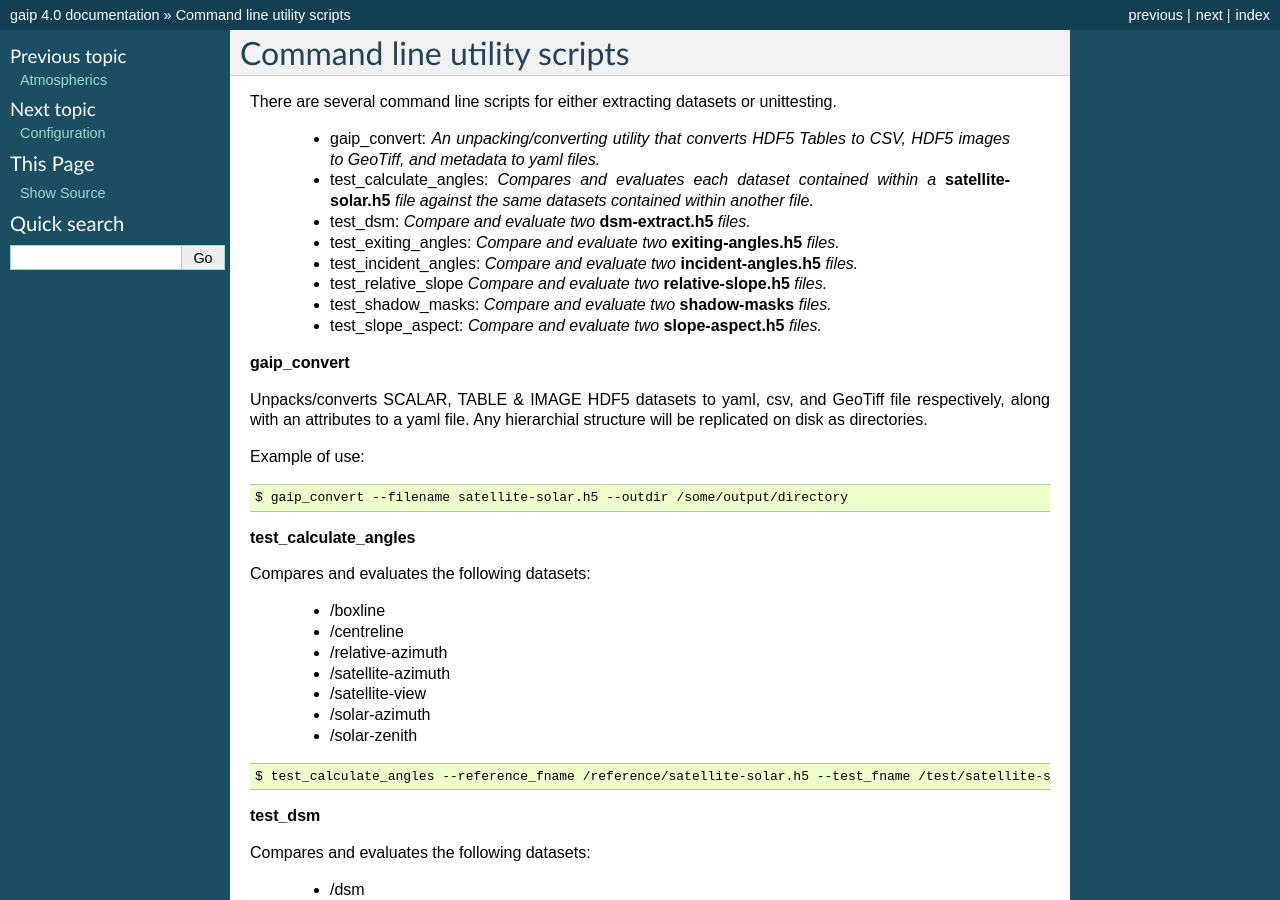
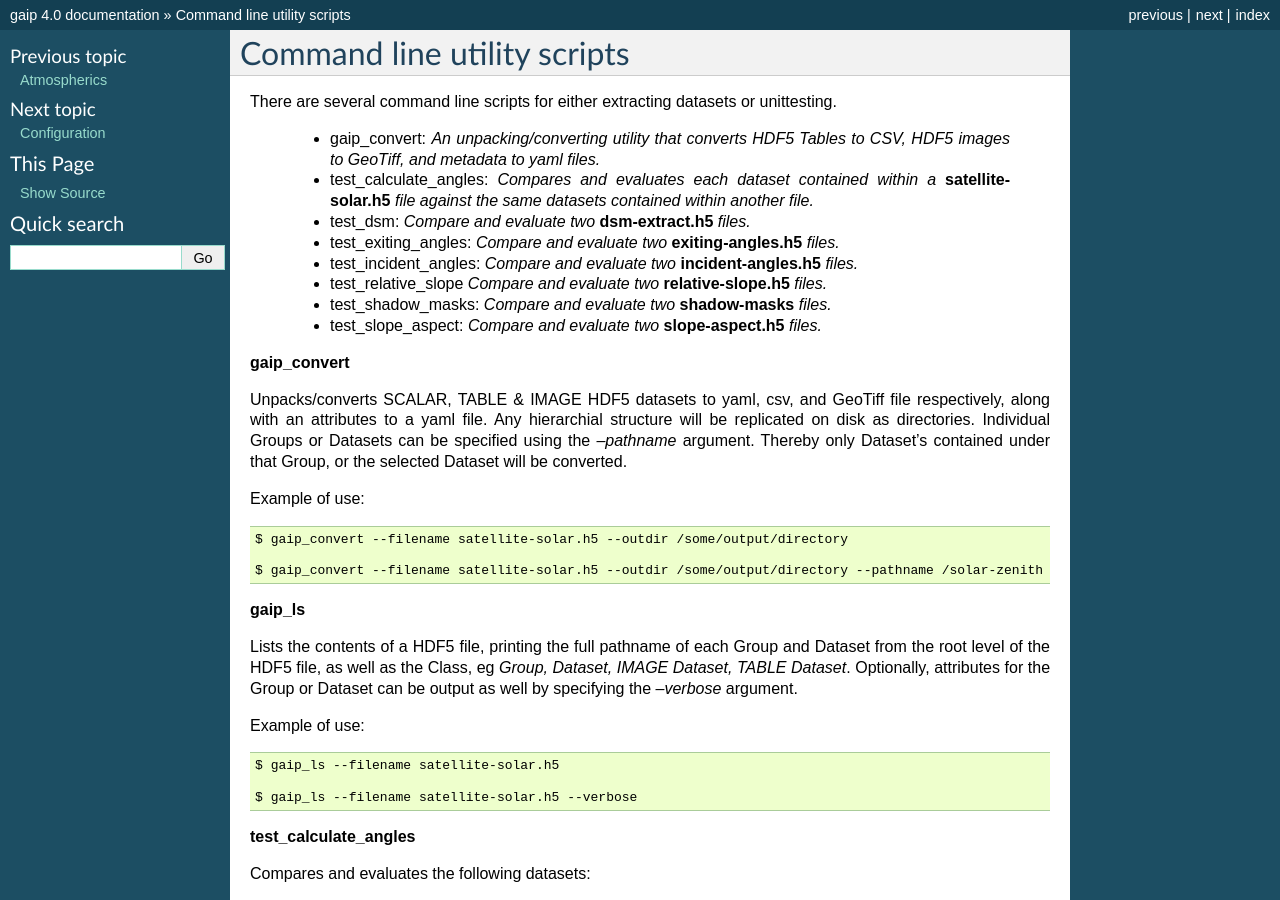
Before and after one commit to GeoscienceAustralia/wagl, a Sphinx documentation site: the page built from docs/source/scripts.rst, in a window 1280 px wide and 900 px high. Built offline with Sphinx 7.4.7, drawn with Linux system fonts in a browser that asks for light colours; pages that are not in the unit, such as notebooks, are missing from menus.

Commit message:
Added more scripts/utilities examples.

```diff
--- a/docs/source/scripts.rst
+++ b/docs/source/scripts.rst
@@ -14,13 +14,27 @@ There are several command line scripts for either extracting datasets or unittes
 
 **gaip_convert**
 
-Unpacks/converts SCALAR, TABLE & IMAGE HDF5 datasets to yaml, csv, and GeoTiff file respectively, along with an attributes to a yaml file. Any hierarchial structure will be replicated on disk as directories.
+Unpacks/converts SCALAR, TABLE & IMAGE HDF5 datasets to yaml, csv, and GeoTiff file respectively, along with an attributes to a yaml file. Any hierarchial structure will be replicated on disk as directories. Individual Groups or Datasets can be specified using the *--pathname* argument. Thereby only Dataset's contained under that Group, or the selected Dataset will be converted.
 
 Example of use:
 
 .. code-block:: bash
 
    $ gaip_convert --filename satellite-solar.h5 --outdir /some/output/directory
+
+   $ gaip_convert --filename satellite-solar.h5 --outdir /some/output/directory --pathname /solar-zenith
+
+**gaip_ls**
+
+Lists the contents of a HDF5 file, printing the full pathname of each Group and Dataset from the root level of the HDF5 file, as well as the Class, eg *Group, Dataset, IMAGE Dataset, TABLE Dataset*. Optionally, attributes for the Group or Dataset can be output as well by specifying the *--verbose* argument.
+
+Example of use:
+
+.. code-block:: bash
+
+   $ gaip_ls --filename satellite-solar.h5
+
+   $ gaip_ls --filename satellite-solar.h5 --verbose
 
 **test_calculate_angles**
 
```
